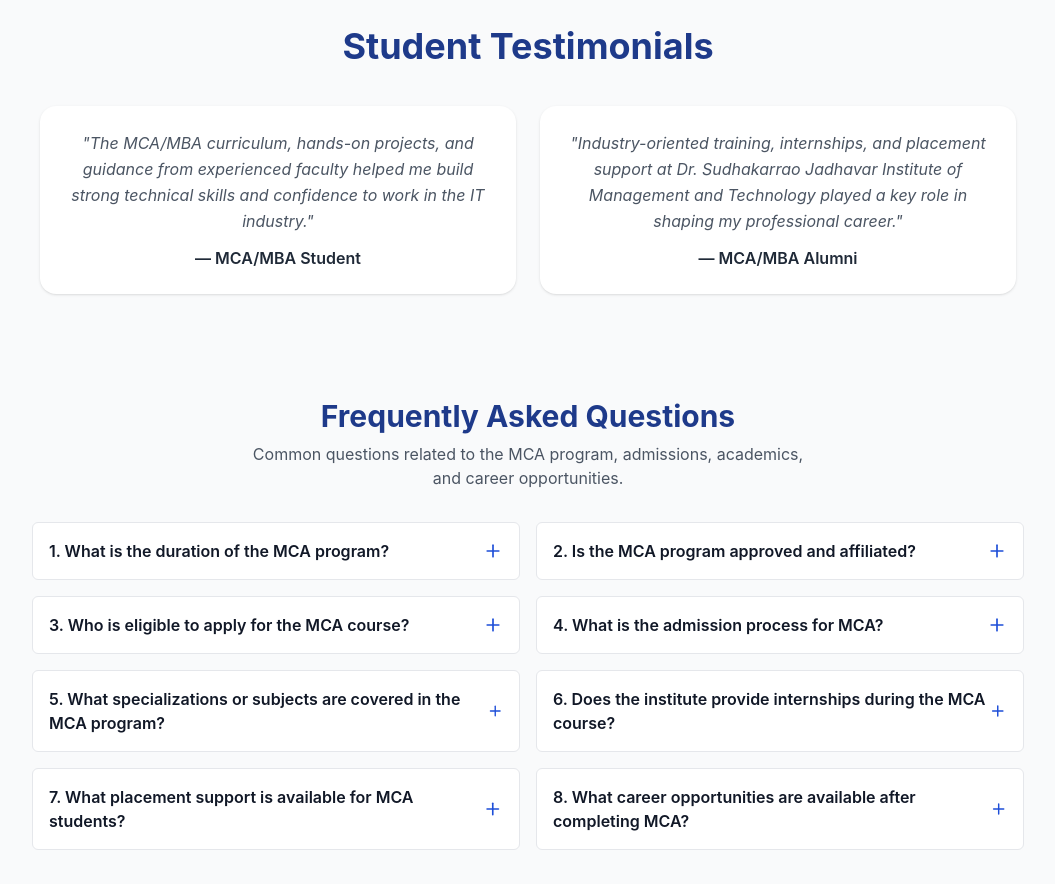
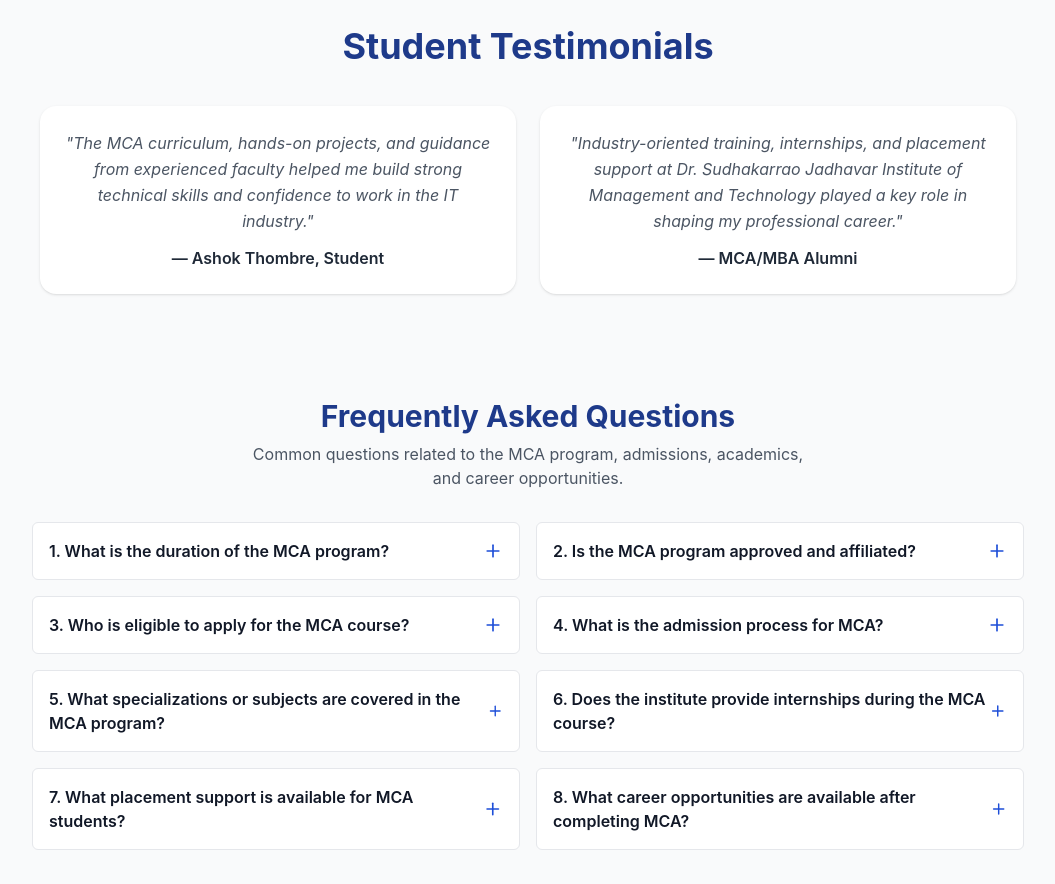
Before and after one commit to sumitchaskar0007-coder/sjimpt2, a React (Vite) app: page / in a window 1280 px wide. Shown: the part 6120-7004 px from the top of the page, without its empty margins (112-1167 px from the left). Built offline with nearby package versions, Linux system fonts and the light colour scheme; no server answers.

Commit message:
update build

```diff
--- a/src/pages/Home.jsx
+++ b/src/pages/Home.jsx
@@ -739,12 +739,12 @@ export default function HeroSection() {
             {/* Testimonial 1 */}
             <div className="bg-white p-6 rounded-xl shadow">
               <p className="text-gray-600 italic leading-relaxed">
-                "The MCA/MBA curriculum, hands-on projects, and guidance from experienced
+                "The MCA curriculum, hands-on projects, and guidance from experienced
                 faculty helped me build strong technical skills and confidence to work
                 in the IT industry."
               </p>
               <p className="mt-3 font-semibold text-gray-800">
-                — MCA/MBA Student
+                — Ashok Thombre, Student
               </p>
             </div>
 
```
Also changed, not shown: 2 other files (tests, documents, lock files or other folders).
